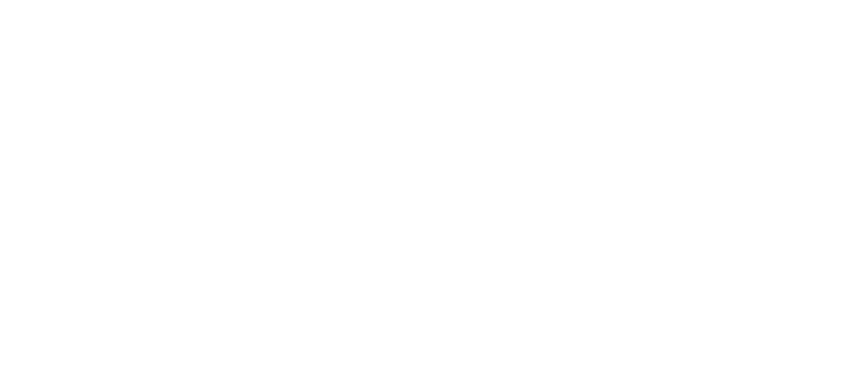
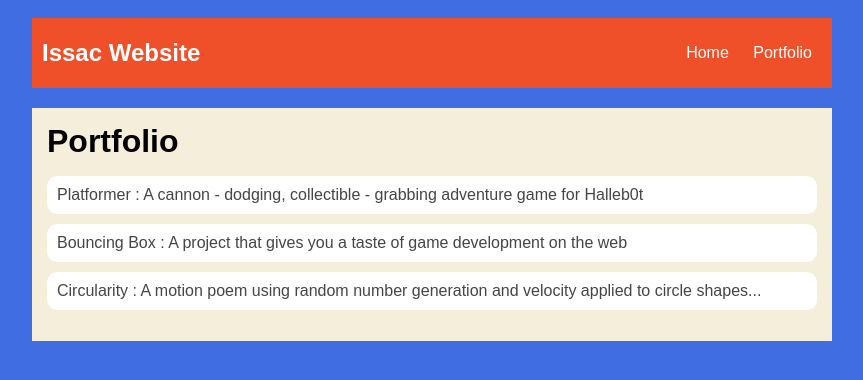
Before and after one commit to Issacday2x/Issacday2x.github.io, a plain HTML site: page portfolio.html in a window 1280 px wide. Shown: the whole page, without its empty margins (208-1071 px from the left). Drawn offline with Linux system fonts and the light colour scheme.

Commit message:
add bouncing box

```diff
--- a/portfolio.html
+++ b/portfolio.html
@@ -0,0 +1,35 @@
+<!DOCTYPE html>
+<html>
+    <head>
+       <title> Get a fresh lifestyle in high school</title/workspaces/Issacday2x.github.io/project-instructions>
+        <link rel="stylesheet" href="style.css">
+    </head>
+
+    <body>
+        <div id="all-contents">
+            <nav>
+                <h1>Issac Website</h1>
+                <ul id="nav-ul">
+                    <li class="nav-li">
+                        <a class="nav-a" href="index.html">Home</a>
+                    </li>
+                    <li class="nav-li">
+                        <a class="nav-a"
+                href="portfolio.html">Portfolio</a>
+                    </li>
+                </ul>
+            </nav>
+            <main>
+                <div class="content">
+                    <h1>Portfolio</h1>
+                    <ul id="portfolio">
+                        <li><a href="projects/platformer/">Platformer : A cannon - dodging, collectible - grabbing adventure game for Halleb0t</a></li>
+                        <li><a href="projects/bouncing-box/">Bouncing Box : A project that gives you a taste of game development on the web </a></li>
+                        <li><a href="projects/circularity/">Circularity : A motion poem using random number generation and velocity applied to circle shapes...</a></li>
+                    </ul>
+                </div>
+            </main>
+
+        </div>
+    </body>
+</html>
--- a/style.css
+++ b/style.css
@@ -61,3 +61,28 @@ main {
 h2, h3 {
     margin: 0px;
 }
+ /* portfolio styles */
+ .content h1 {
+    color: black;
+}
+
+#portfolio {
+    list-style-type: none;
+    padding-left: 0;
+}
+
+#portfolio li {
+    background: #fff;
+    padding: 10px;
+    border-radius: 10px;
+    margin-bottom: 10px;
+}
+
+#portfolio li:hover {
+    background: #eee;
+}
+
+#portfolio a {
+    text-decoration: none;
+    color: #454545;
+}
```
Also changed, not shown: index.html (+3 -15 lines), projects/bouncing-box/index.html (+21 -6 lines), projects/platformer/platformer.js (+12 -11 lines).
